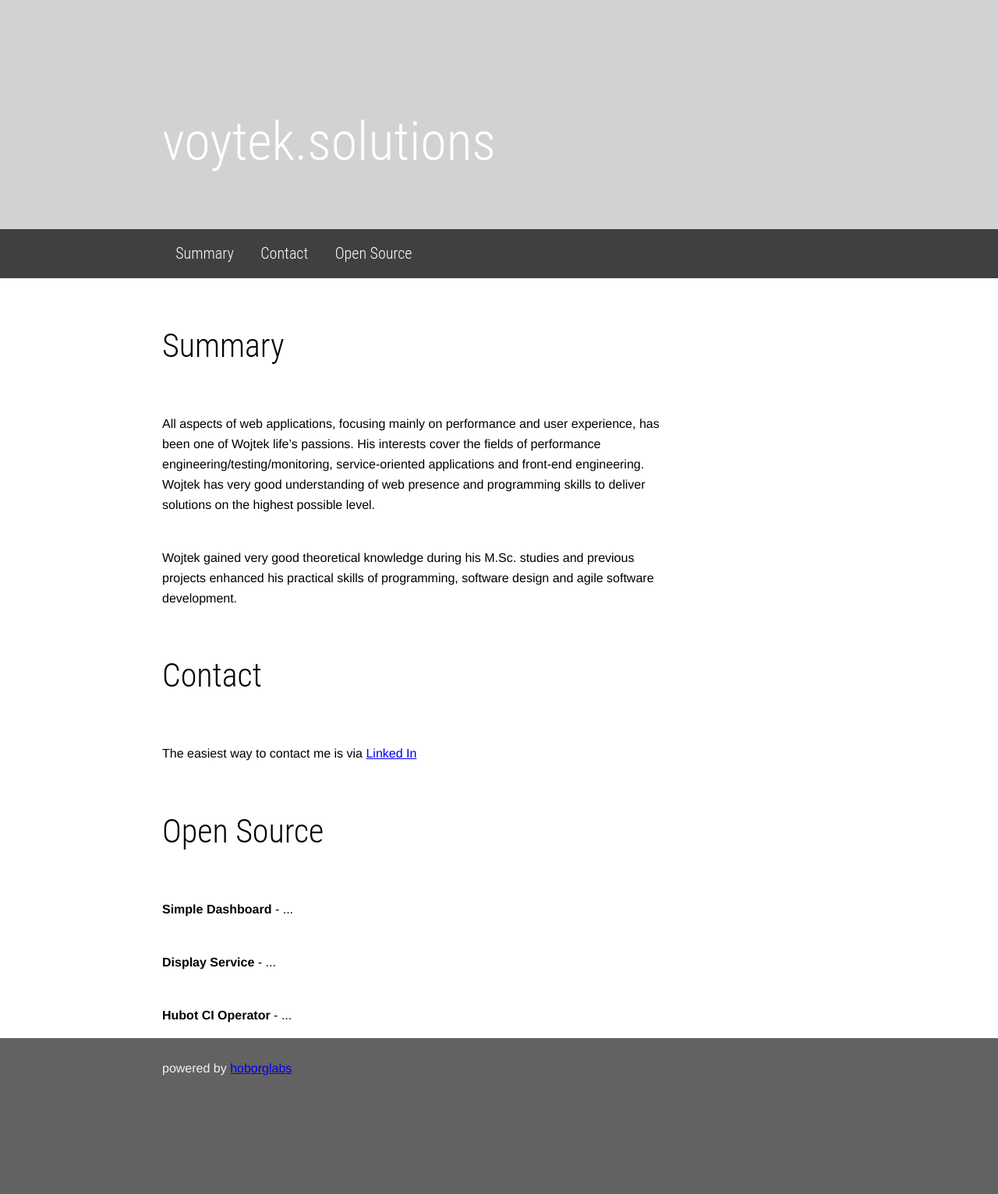
After one commit to voytek-solutions/voytek.solutions, a PHP site: page /out/index.html in a window 1280 px wide. The commit adds this page. Shown: the whole page at 78% size. Run offline with PHP 8.4, Linux system fonts and the light colour scheme.

Commit message:
[no-ref] Added top navigation

```diff
--- a/build.xml
+++ b/build.xml
@@ -7,7 +7,7 @@
 	<property name="dir.base" location="." />
 	<property name="dir.src" location="${dir.base}" />
 	<property name="dir.build" location="${dir.base}/build" />
-	<property name="dir.out" location="${dir.build}/out" />
+	<property name="dir.out" location="${dir.base}/out" />
 
 	<!-- Commands aliases -->
 	<property name="cmd.ds-console" value="console.php" />
--- /dev/null
+++ b/out/index.html
@@ -0,0 +1,22 @@
+<!DOCTYPE html PUBLIC "-//W3C//DTD XHTML 1.0 Strict//EN" "http://www.w3.org/TR/xhtml1/DTD/xhtml1-strict.dtd">
+<html itemtype="http://schema.org/Product"><head><meta http-equiv="Content-Type" content="text/html; charset=utf-8"><meta itemprop="name" content="Hoborg Labs Dashboard"><meta itemprop="description" content="Quick and easy way to add dynamic dashboard to your project!"><link href="/static/styles/css/main.css" media="all" rel="stylesheet" type="text/css"><meta id="viewport" name="viewport" content="width=device-width, initial-scale=1"></head><body><header><div class="container"><h1>voytek.solutions</h1></div></header><nav class="main-nav "><ul class="list--inline main-nav__list"><li class=""><a class="" href="#summary" title="Summary">Summary <i class="main-nav__icon icon icon-chevron-right"></i></a></li><li class=""><a class="" href="#contact" title="Contact">Contact	 <i class="main-nav__icon icon icon-chevron-right"></i></a></li><li class=""><a class="" href="#open-source" title="Open Source">Open Source <i class="main-nav__icon icon icon-chevron-right"></i></a></li></ul></nav>
+<section class=""><div class="container"><div class="content"><h2 id="summary">Summary</h2>
+
+<p>All aspects of web applications, focusing mainly on performance and user experience, has been one of Wojtek life’s passions. His interests cover the fields of performance engineering/testing/monitoring, service-oriented applications and front-end engineering. Wojtek has very good understanding of web presence and programming skills to deliver solutions on the highest possible level.</p>
+
+<p>Wojtek gained very good theoretical knowledge during his M.Sc. studies and previous projects enhanced his practical skills of programming, software design and agile software development.</p>
+<h2 id="contact">Contact</h2>
+
+<p>The easiest way to contact me is via <a href="https://www.linkedin.com/in/wojtekoledzki">Linked In</a></p>
+<h2 id="open-source">Open Source</h2>
+
+<p><strong>Simple Dashboard</strong> - ...</p>
+
+<p><strong>Display Service</strong> - ...</p>
+
+<p><strong>Hubot CI Operator</strong> - ...</p>
+</div>
+</div></section>
+<footer><div class="container"><p>
+							powered by
+							<a href="http://hoborglabs.com">hoborglabs</a></p></div></footer></body></html>
--- a/styles/sass/_grid.scss
+++ b/styles/sass/_grid.scss
@@ -7,13 +7,13 @@ section, header, footer {
 
 */
 .container {
-	max-width: 960px;
+	max-width: $wideContainer;
 	margin: auto;
 }
 
 .content {
 	h1, h2, h3, h4, h5, h6,
 	p, &>ol, &>ul {
-		margin-right: 25.9%;
+		margin-right: 25%;
 	}
 }
--- a/styles/sass/_utils.scss
+++ b/styles/sass/_utils.scss
@@ -5,21 +5,6 @@
 **/
 
 /*==========  VARIABLES  ==========*/
-
-  // Defining breakpoints
-  $medium: 620px !default;
-  $wide: 800px !default;
-  $huge: 1600px !default;
-  $mediumContainer: 688px !default;
-  $wideContainer: 864px !default;
-
-  // Defining grid sizes
-  $mediumColCount: 3 !default;
-  $mediumColWidth: 30.3% !default;
-  $mediumGutterWidth: 4.5% !default;
-  $wideColCount: 4 !default;
-  $wideColWidth: 22.2% !default;
-  $wideGutterWidth: 3.7% !default;
 
   // Defining colors
   $colorBlue: #3372df !default;
@@ -54,20 +39,6 @@
   $colorMediaSecondary: lighten($colorMedia, 30%) !default;
   $colorPerformance: #7b5294 !default;
   $colorPerformanceSecondary: lighten($colorPerformance, 30%) !default;
-
-  // Defining font family
-  $fontDefault: Helvetica, Arial, sans-serif !default;
-  $fontHighlight: "Roboto Condensed", Helvetica, sans-serif !default;
-  $fontIcon: "icons" !default;
-
-  // Defining font sizes
-  $fontSmall: 13px !default;
-  $fontBase: 16px  !default;
-  $fontMedium: 20px !default;
-  $fontLarge: 26px !default;
-  $fontXLarge: 42px !default;
-  $fontXXLarge: 68px !default;
-  $fontHuge: 110px !default;
 
   // Defining baseline line height
   $lineHeight: 26px !default;
--- a/styles/sass/_variables.scss
+++ b/styles/sass/_variables.scss
@@ -1,6 +1,21 @@
 /**
 	Variables
 */
+
+// Defining breakpoints
+$medium: 620px !default;
+$wide: 800px !default;
+$huge: 1600px !default;
+$mediumContainer: 688px !default;
+$wideContainer: 864px !default;
+
+// Defining grid sizes
+$mediumColCount: 3 !default;
+$mediumColWidth: 30.3% !default;
+$mediumGutterWidth: 4.5% !default;
+$wideColCount: 4 !default;
+$wideColWidth: 22.2% !default;
+$wideGutterWidth: 3.7% !default;
 
 // Defining font family
 $fontDefault: Helvetica, Arial, sans-serif !default;
--- a/styles/sass/components/_header.scss
+++ b/styles/sass/components/_header.scss
@@ -24,10 +24,48 @@ header .container {
 
 header h1 {
 	position: absolute;
-	bottom: 5%;
+	bottom: 15%;
+	margin: 0;
 	font-size: $fontXLarge;
+
 	@include wide {
 		font-size: $fontXXLarge;
 		bottom: 25%;
 	}
 }
+
+.main-nav {
+	background-color: $colorGrayDark;
+	font-family: $fontHighlight;
+	color: #FFFFFF;
+
+	a {
+		color: #FFFFFF;
+		text-decoration: none;
+		font-size: $fontMedium;
+		font-weight: 300;
+	}
+
+	a:hover {
+		text-decoration: underline;
+	}
+}
+
+.main-nav > ul {
+	margin: 0 auto;
+	padding: 0;
+	max-width: $wideContainer;
+}
+
+.main-nav__list li {
+	padding: 2%;
+}
+
+.list--inline {
+
+}
+
+.list--inline li {
+	display: inline-block;
+	list-style: none;
+}
```
Also changed, not shown: out/styles/main.css (deleted, +0 -1 lines), templates/components/modules/paragraph/Component.php (+5 -2 lines), README.md, out/static/styles/css/main.css (added), 4 other files.
